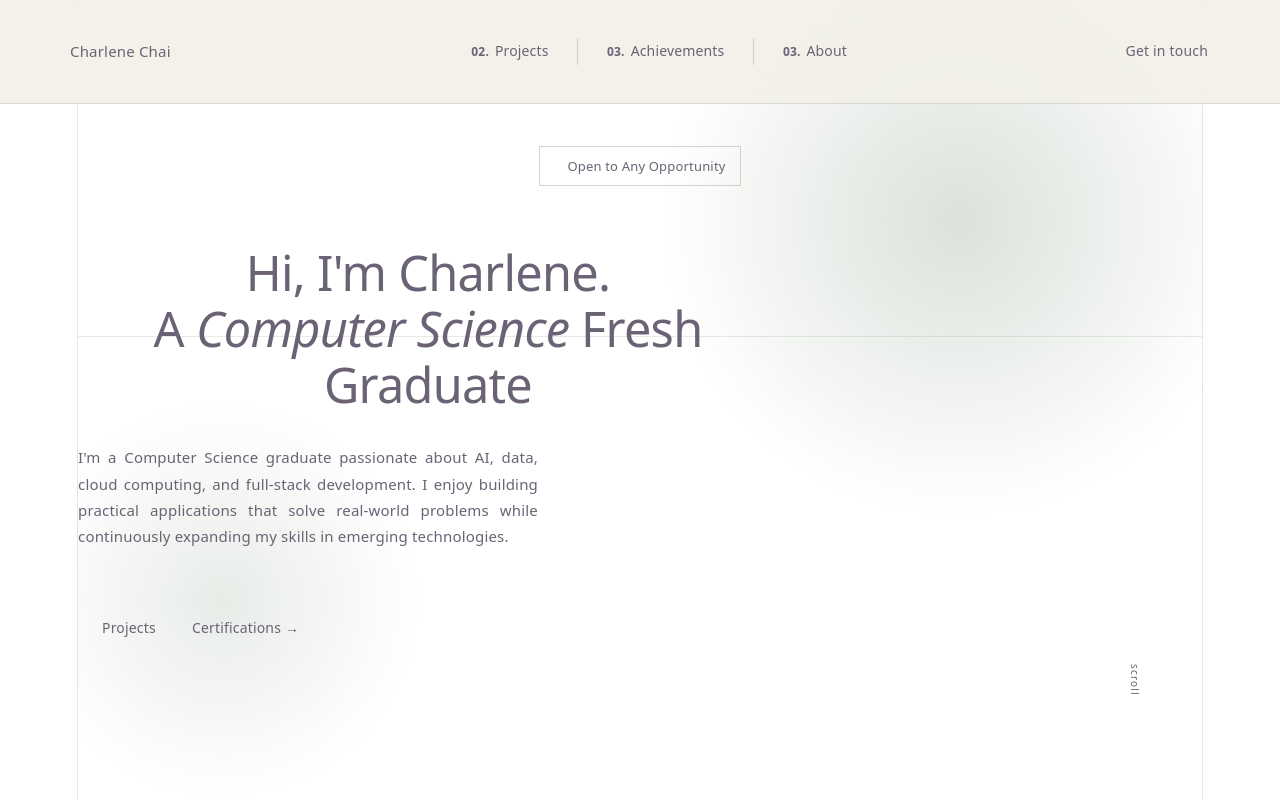
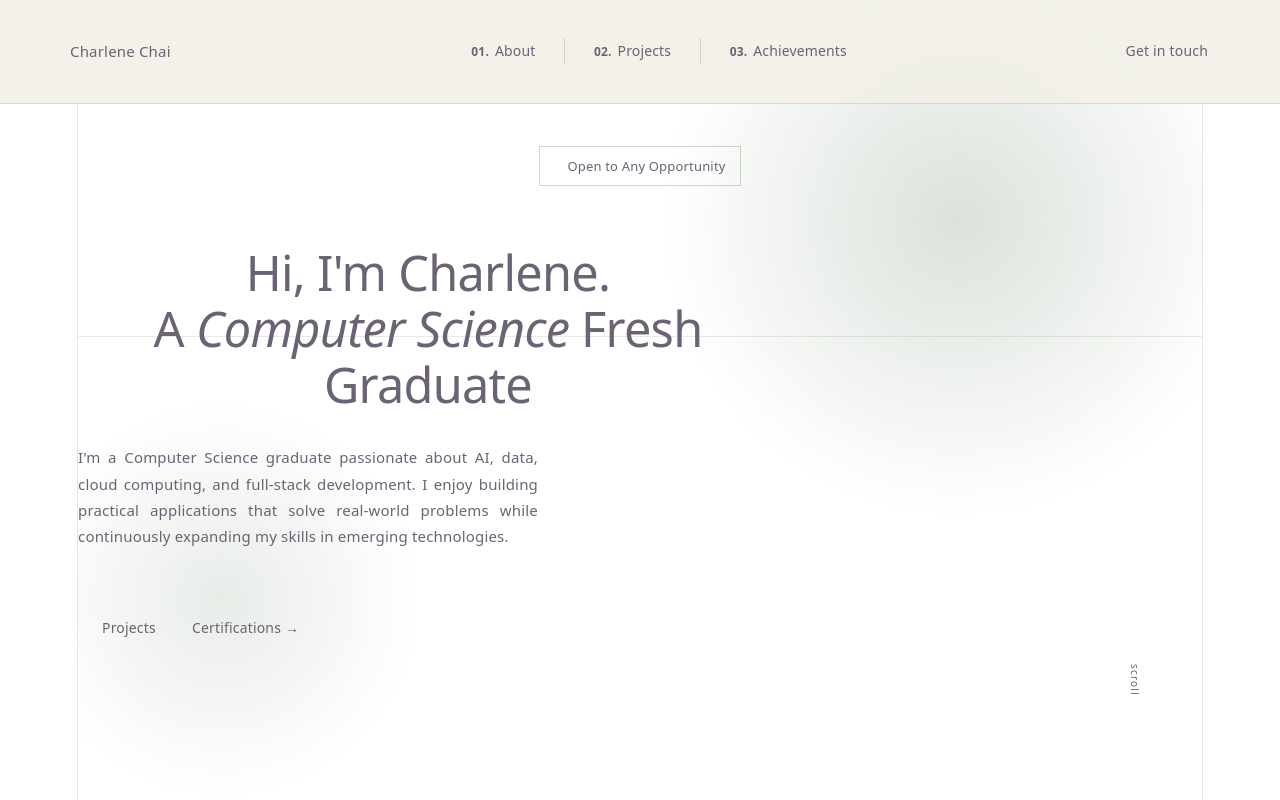
Before and after one commit to charlenechch/charlene-work, a React (Vite) app: page / in a window 1280 px wide. Shown: the top 800 px of the page. Built offline with nearby package versions, Linux system fonts and the light colour scheme; the HTML template or start-up script is replaced by a standard one; a web font is replaced by a local one.

Commit message:
changes 02

```diff
--- a/src/components/Nav/Nav.jsx
+++ b/src/components/Nav/Nav.jsx
@@ -2,15 +2,12 @@ import './Nav.css'
 import { NAV_LINKS } from '../../data/content'
 import { useActiveSection } from '../../hooks/useActiveSection'
 
-// "Achievements" and "About" both live inside the same <section id="writing">
-// (they're side-by-side columns), so both map to the same top-level section
-// for the purposes of tracking scroll position and numbering.
+// Each nav link now maps 1:1 to its own top-level section.
 const HREF_TO_SECTION = {
+  '#home': 'home',
   '#projects': 'projects',
   '#writing': 'writing',
-  '#about': 'writing',
 }
-// Hero is section 1 (unlabeled in the nav), so visible links start at 2.
 const TOP_LEVEL_SECTIONS = ['home', 'projects', 'writing']
 
 function sectionNumber(href) {
--- a/src/components/WritingAbout/WritingAbout.jsx
+++ b/src/components/WritingAbout/WritingAbout.jsx
@@ -56,7 +56,7 @@ export default function WritingAbout() {
         </div>
 
         {/* Achievements */}
-        <div id="about">
+        <div>
           <p className="wa-eyebrow reveal">03 — Achievements</p>
           <h2 className="wa-title reveal reveal-delay-1">Recognition</h2>
           <div className="wa-achieve-list reveal reveal-delay-2">
--- a/src/data/content.js
+++ b/src/data/content.js
@@ -1,7 +1,7 @@
 export const NAV_LINKS = [
-  { label: 'Projects', href: '#projects' },
-  { label: 'Achievements',  href: '#writing'  },
-  { label: 'About',    href: '#about'    },
+  { label: 'About',        href: '#home'     },
+  { label: 'Projects',     href: '#projects' },
+  { label: 'Achievements', href: '#writing'  },
 ]
 
 export const PROJECTS = [
```
